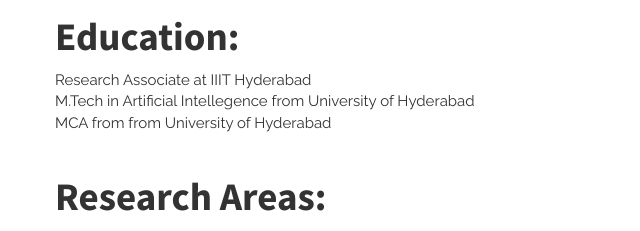
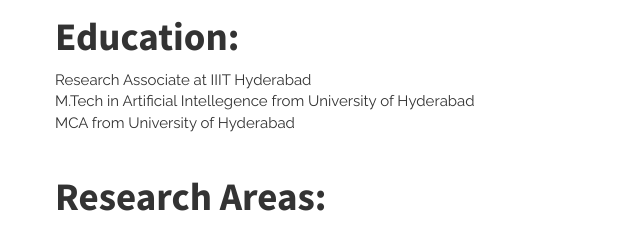
Before and after one commit to riteshkarval/riteshkarval.github.io, a plain HTML site: page index.html in a window 1280 px wide. Shown: the part 398-629 px from the top of the page, 0-640 px from the left. Drawn offline with nearby package versions, Linux system fonts and the light colour scheme; a web font is replaced by a local one.

Commit message:
Update index.html

```diff
--- a/index.html
+++ b/index.html
@@ -69,7 +69,7 @@
                         <!--Project 1 starts-->
 			Research Associate at IIIT Hyderabad <br/>
                         M.Tech in Artificial Intellegence from University of Hyderabad <br/>
-                        MCA from from University of Hyderabad
+                        MCA from University of Hyderabad
 
                     </div>
                 </div>
```
